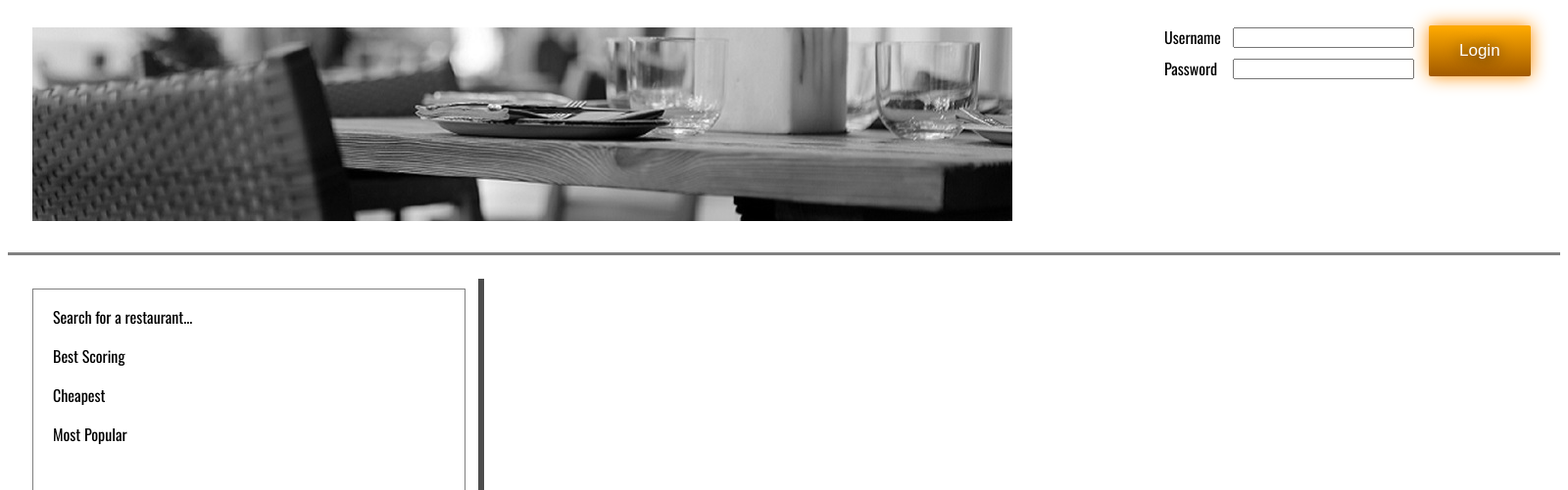
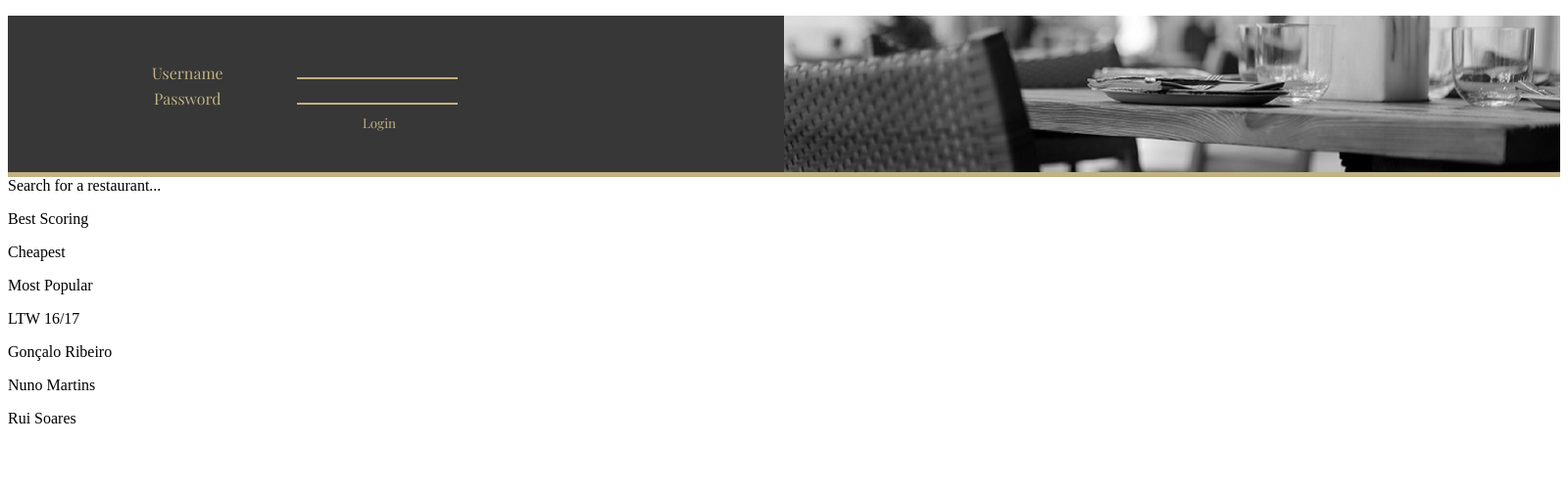
Before and after one commit to Nuno0o/LTW, a PHP site: page / in a window 1600 px wide. Shown: the top 501 px of the page at 98% size. After the commit the page ends 433 px from the top, so only its background shows below. Run offline with PHP 8.4, Linux system fonts and the light colour scheme.

Commit message:
CSS - header improvements.

```diff
--- a/index.php
+++ b/index.php
@@ -1,52 +1,7 @@
-<!DOCTYPE html>
-
-<?php session_start(); ?>
-<html>
-	<head>
-		<title>Restaurant Reviewer</title>
-		<meta charset='UTF-8'>
-		<link rel="stylesheet" href="./stylesheets/landing_page.css">
-		<link href="https://fonts.googleapis.com/css?family=Oswald" rel="stylesheet">
-	</head>
-	<body>
-		<div id="page_header">
-			<div id="stock_img">
-				<img src="./resources/restaurant_stock.jpg" alt="Restaurant Stock Photo">
-			</div>
-			<div id="login_area">
-				<?php if(!isset($_SESSION['username'])):?>
-				<form action="php/login.php" method="post">
-					<label id="username_label">Username</label>
-					<input id="username_input" name="username_input" type="text">
-					<label id="password_label">Password</label>
-					<input id="password_input" name="password_input" type="password">
-					<input id="login_btn" type="submit" value="Login">
-				</form>
-				<?php else:?>
-				<form action="php/logout.php" method="post">
-					<label id="user_name"><?php echo $_SESSION['username']; ?></label>
-					<input id="login_btn" type="submit" value="Logout">
-				</form>
-				<?php endif;?>
-			</div>
-		</div>
-		<div id="about">
-			<p>LTW 16/17</p>
-			<p>Gonçalo Ribeiro</p>
-			<p>Nuno Martins</p>
-			<p>Rui Soares</p>
-		</div>
-		<div id="main_body">
-			<div id="latest_reviews">
-				<p></p>
-			</div>
-			<div id="marker"> </div>
-			<div id="search_area" >
-				<p>Search for a restaurant...</p>
-				<p>Best Scoring</p>
-				<p>Cheapest</p>
-				<p>Most Popular</p>
-			</div>
-		</div>
-	</body>
-</html>
+<?php
+	include('./pageLayout/head.php');
+	include('./pageLayout/pageHeader.php');
+	include('./pageLayout/main_body.php');
+	include('./pageLayout/about.php');
+	include('./pageLayout/footer.php');
+?>
--- /dev/null
+++ b/pageLayout/about.php
@@ -0,0 +1,6 @@
+<div id="about">
+	<p>LTW 16/17</p>
+	<p>Gonçalo Ribeiro</p>
+	<p>Nuno Martins</p>
+	<p>Rui Soares</p>
+</div>
--- /dev/null
+++ b/pageLayout/footer.php
@@ -0,0 +1,2 @@
+	</body>
+</html>
--- /dev/null
+++ b/pageLayout/head.php
@@ -0,0 +1,12 @@
+<!DOCTYPE html>
+
+<?php session_start(); ?>
+<html>
+	<head>
+		<title>Restaurant Reviewer</title>
+		<meta charset='UTF-8'>
+		<!--<link rel="stylesheet" href="./stylesheets/landing_page.css"> -->
+		<link rel="stylesheet" href="./stylesheets/pageHeader.css">
+		<link href="https://fonts.googleapis.com/css?family=Playfair+Display" rel="stylesheet">
+	</head>
+	<body>
--- /dev/null
+++ b/pageLayout/main_body.php
@@ -0,0 +1,12 @@
+<div id="main_body">
+	<div id="latest_reviews">
+		<p></p>
+	</div>
+	<div id="marker"> </div>
+	<div id="search_area" >
+		<p>Search for a restaurant...</p>
+		<p>Best Scoring</p>
+		<p>Cheapest</p>
+		<p>Most Popular</p>
+	</div>
+</div>
--- /dev/null
+++ b/pageLayout/pageHeader.php
@@ -0,0 +1,25 @@
+<div id="page_header">
+	<div id="stock_img">
+		<img src="./resources/restaurant_stock.jpg" />
+	</div>
+	<div id="login_area">
+		<?php if(!isset($_SESSION['username'])):?>
+		<form action="php/login.php" method="post">
+			<div id="usernameThings" />
+				<label id="username_label">Username</label>
+				<input id="username_input" name="username_input" type="text">
+			</div>
+			<div id="passwordThings" />
+				<label id="password_label">Password</label>
+				<input id="password_input" name="password_input" type="password">
+			</div>
+			<input id="login_btn" type="submit" value="Login">
+		</form>
+		<?php else:?>
+		<form action="php/logout.php" method="post">
+			<label id="user_name"><?php echo $_SESSION['username']; ?></label>
+			<input id="login_btn" type="submit" value="Logout">
+		</form>
+		<?php endif;?>
+	</div>
+</div>
--- a/stylesheets/landing_page.css
+++ b/stylesheets/landing_page.css
@@ -9,100 +9,6 @@ body {
 	color: black;
 }
 
-
-#page_header{
-	display: block;
-	border-bottom: 3px solid gray;
-	padding-bottom: 250px;
-	font-family: 'Oswald', sans-serif;
-}
-/*
-	----------------------------- TOP IMAGE -----------------------------
-*/
-img {
-	width: auto;
-	padding-top:20px;
-	padding-left:25px;
-}
-
-#stock_img {
-	position:absolute;
-	float:left;
-}
-
-/*
-	---------------------------- LOGIN AREA -----------------------------
-*/
-
-#login_area *{
-	position:absolute;
-}
-#username_label {
-	left:1180px;
-	top:18px;
-}
-#username_input{
-	left:1250px;
-	top:20px;
-}
-#password_label{
-	left:1180px;
-	top:50px;
-}
-#password_input{
-	left:1250px;
-	top:52px;
-}
-#login_btn{
-	-moz-box-shadow: 0px 0px 21px 0px #ff8e03;
-	-webkit-box-shadow: 0px 0px 21px 0px #ff8e03;
-	box-shadow: 0px 0px 18px 0px #ff8e03;
-	background:-webkit-gradient(linear, left top, left bottom, color-stop(0.05, #fca800), color-stop(1, #a15900));
-	background:-moz-linear-gradient(top, #fca800 5%, #a15900 100%);
-	background:-webkit-linear-gradient(top, #fca800 5%, #a15900 100%);
-	background:-o-linear-gradient(top, #fca800 5%, #a15900 100%);
-	background:-ms-linear-gradient(top, #fca800 5%, #a15900 100%);
-	background:linear-gradient(to bottom, #fca800 5%, #a15900 100%);
-	filter:progid:DXImageTransform.Microsoft.gradient(startColorstr='#fca800', endColorstr='#a15900',GradientType=0);
-	background-color:#fca800;
-	-moz-border-radius:2px;
-	-webkit-border-radius:2px;
-	border-radius:2px;
-	border-width:0px;
-	display:inline-block;
-	cursor:pointer;
-	color:#ffffff;
-	font-family:Arial;
-	font-size:17px;
-	padding:16px 31px;
-	text-decoration:none;
-	text-shadow:0px 1px 15px #000000;
-	left:1450px;
-	top:18px;
-}
-#login_btn:hover{
-	background:-webkit-gradient(linear, left top, left bottom, color-stop(0.05, #a15900), color-stop(1, #fca800));
-	background:-moz-linear-gradient(top, #a15900 5%, #fca800 100%);
-	background:-webkit-linear-gradient(top, #a15900 5%, #fca800 100%);
-	background:-o-linear-gradient(top, #a15900 5%, #fca800 100%);
-	background:-ms-linear-gradient(top, #a15900 5%, #fca800 100%);
-	background:linear-gradient(to bottom, #a15900 5%, #fca800 100%);
-	filter:progid:DXImageTransform.Microsoft.gradient(startColorstr='#a15900', endColorstr='#fca800',GradientType=0);
-	background-color:#a15900;
-	left:1450px;
-	top:18px;
-}
-#login_btn:active{
-	left:1450px;
-	top:18px;
-}
-#user_name{
-	font-size:50px;
-	text-align:right;
-	top:5px;
-	left:0;
-	width:1400px;
-}
 
 /*
 	------------------------------- ABOUT -------------------------------
--- /dev/null
+++ b/stylesheets/pageHeader.css
@@ -0,0 +1,173 @@
+
+#page_header{
+	float: left;
+	height: 160px;
+	width: 100%;
+	min-width: 1000px;
+	background-color: #373737;
+
+	border-bottom: 5px solid #C0B283;
+}
+
+#stock_img *{
+	position:relative;
+	z-index: 1;
+	float: right;
+	width: 50%;
+	min-width:600px;
+	height: 160px;
+	overflow:hidden;
+	background-color:lime;
+}
+
+#login_area {
+
+	position: absolute;
+	display:inline-block;
+
+	top: 3em;
+	height: 6em;
+
+	left: 5%;
+	width:25%;
+	min-width:300px;
+
+	text-align: center;
+
+	font-family: 'Playfair Display', serif;
+
+	background-color: #373737;
+}
+
+#usernameThings{
+	margin-top: 1em;
+	margin-bottom: 5px;
+}
+
+#username_label {
+	padding-left: 1em;
+	padding-right: 1em;
+	color:  #C0B283;
+	height: 1.5em;
+}
+
+#username_input {
+	float: right;
+	width: 40%;
+	margin-right: 1em;
+	border: 0;
+	height: 1em;
+	text-align: center;
+
+	font-style: italic;
+	font-family: 'Playfair Display', serif;
+
+	border-bottom: 2px solid #C0B283;
+	color: #DCD0C0;
+	background-color: #373737;
+}
+
+
+#password_input {
+	float: right;
+	width: 40%;
+	margin-right: 1em;
+	border: 0;
+	height: 1em;
+	text-align: center;
+
+	font-style: italic;
+	font-family: 'Playfair Display', serif;
+
+	border-bottom: 2px solid #C0B283;
+	color: #DCD0C0;
+	background-color: #373737;
+
+}
+
+#passwordThings {
+	margin-bottom: 5px;
+}
+
+#password_label{
+	padding-left: 1em;
+	padding-right: 1em;
+
+	color:  #C0B283;
+}
+
+#login_btn {
+	float:right;
+	margin-right: 17.5%;
+	border: 0;
+	background-color:inherit;
+	cursor:pointer;
+	font-family: 'Playfair Display', serif;
+
+	color:  #C0B283;
+}
+
+#user_name{
+	font-family: 'Playfair Display', serif;
+	color: #C0B283;
+	vertical-align: middle;
+	padding-left: 10em;
+}
+#user_name:before{
+	content:'Welcome, ';
+}
+#user_name:after{
+	content:'.';
+}
+/*
+#login_btn{
+	-moz-box-shadow: 0px 0px 21px 0px #ff8e03;
+	-webkit-box-shadow: 0px 0px 21px 0px #ff8e03;
+	box-shadow: 0px 0px 18px 0px #ff8e03;
+	background:-webkit-gradient(linear, left top, left bottom, color-stop(0.05, #fca800), color-stop(1, #a15900));
+	background:-moz-linear-gradient(top, #fca800 5%, #a15900 100%);
+	background:-webkit-linear-gradient(top, #fca800 5%, #a15900 100%);
+	background:-o-linear-gradient(top, #fca800 5%, #a15900 100%);
+	background:-ms-linear-gradient(top, #fca800 5%, #a15900 100%);
+	background:linear-gradient(to bottom, #fca800 5%, #a15900 100%);
+	filter:progid:DXImageTransform.Microsoft.gradient(startColorstr='#fca800', endColorstr='#a15900',GradientType=0);
+	background-color:#fca800;
+	-moz-border-radius:2px;
+	-webkit-border-radius:2px;
+	border-radius:2px;
+	border-width:0px;
+	display:inline-block;
+	cursor:pointer;
+	color:#ffffff;
+	font-family:Arial;
+	font-size:17px;
+	padding:16px 31px;
+	text-decoration:none;
+	text-shadow:0px 1px 15px #000000;
+	left:1450px;
+	top:18px;
+}
+#login_btn:hover{
+	background:-webkit-gradient(linear, left top, left bottom, color-stop(0.05, #a15900), color-stop(1, #fca800));
+	background:-moz-linear-gradient(top, #a15900 5%, #fca800 100%);
+	background:-webkit-linear-gradient(top, #a15900 5%, #fca800 100%);
+	background:-o-linear-gradient(top, #a15900 5%, #fca800 100%);
+	background:-ms-linear-gradient(top, #a15900 5%, #fca800 100%);
+	background:linear-gradient(to bottom, #a15900 5%, #fca800 100%);
+	filter:progid:DXImageTransform.Microsoft.gradient(startColorstr='#a15900', endColorstr='#fca800',GradientType=0);
+	background-color:#a15900;
+	left:1450px;
+	top:18px;
+}
+#login_btn:active{
+	left:1450px;
+	top:18px;
+}
+#user_name{
+	font-size:50px;
+	text-align:right;
+	top:5px;
+	left:0;
+	width:1400px;
+}
+*/
```
